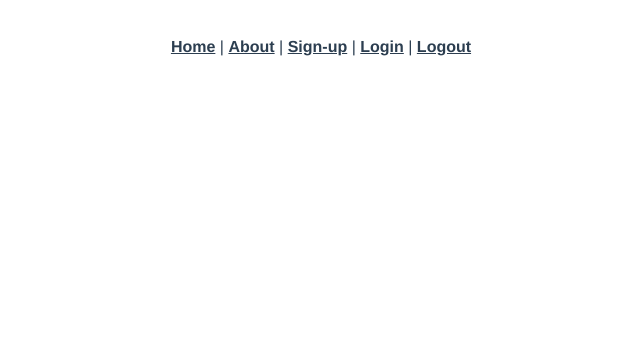
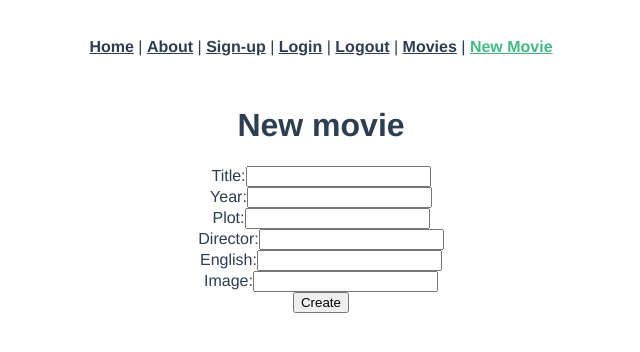
Before and after one commit to charlottemoche/vue-movie-app, a Vue app: page /movies/new in a window 1280 px wide. Shown: the top 352 px of the page, without its empty margins (319-959 px from the left). Built offline with nearby package versions, Linux system fonts and the light colour scheme.

Commit message:
adds restful routes

```diff
--- a/src/App.vue
+++ b/src/App.vue
@@ -10,12 +10,19 @@
       <router-link to="/login">Login</router-link>
       |
       <router-link to="/logout">Logout</router-link>
+      |
+      <router-link to="/movies">Movies</router-link>
+      |
+      <router-link to="/movies/new">New Movie</router-link>
     </div>
     <router-view />
   </div>
 </template>
 
 <style>
+img {
+  width: 250px;
+}
 #app {
   font-family: Avenir, Helvetica, Arial, sans-serif;
   -webkit-font-smoothing: antialiased;
--- a/src/router/index.js
+++ b/src/router/index.js
@@ -4,6 +4,10 @@ import Home from "../views/Home.vue";
 import Signup from "../views/Signup.vue";
 import Login from "../views/Login.vue";
 import Logout from "../views/Logout.vue";
+import MoviesIndex from "../views/MoviesIndex.vue";
+import MoviesNew from "../views/MoviesNew.vue";
+import MoviesShow from "../views/MoviesShow.vue";
+import MoviesEdit from "../views/MoviesEdit.vue";
 
 Vue.use(VueRouter);
 
@@ -36,6 +40,26 @@ const routes = [
     name: "logout",
     component: Logout,
   },
+  {
+    path: "/movies",
+    name: "movies-index",
+    component: MoviesIndex,
+  },
+  {
+    path: "/movies/new",
+    name: "movies-new",
+    component: MoviesNew,
+  },
+  {
+    path: "/movies/:id",
+    name: "movies-show",
+    component: MoviesShow,
+  },
+  {
+    path: "/movies/:id/edit",
+    name: "movies-edit",
+    component: MoviesEdit,
+  },
 ];
 
 const router = new VueRouter({
--- a/src/views/Home.vue
+++ b/src/views/Home.vue
@@ -1,82 +1,5 @@
 <template>
-  <div class="home">
-    <h1>New Movie</h1>
-    <div>
-      <input type="text" v-model="newMovieTitle" placeholder="title" />
-      <br />
-      <br />
-      <input type="text" v-model="newMovieYear" placeholder="year" />
-      <br />
-      <br />
-      <input type="text" v-model="newMoviePlot" placeholder="plot" />
-      <br />
-      <br />
-      <input type="text" v-model="newMovieDirector" placeholder="director" />
-      <br />
-      <br />
-      <input type="text" v-model="newMovieEnglish" placeholder="english" />
-      <br />
-      <br />
-      <input type="text" v-model="newMovieGenres" placeholder="genre" />
-      <br />
-      <br />
-      <button v-on:click="createMovie()">Add a movie</button>
-    </div>
-    <div v-for="movie in movies" v-bind:key="movie.id">
-      <h1>title: {{ movie.title }}</h1>
-      <p>year: {{ movie.year }}</p>
-      <p>plot: {{ movie.plot }}</p>
-      <p>director: {{ movie.director }}</p>
-      <p>english: {{ movie.english }}</p>
-      <p>genre: {{ movie.genres }}</p>
-    </div>
-  </div>
+  <div class="home"></div>
 </template>
+
 <style></style>
-<script>
-import axios from "axios";
-export default {
-  data: function() {
-    return {
-      message: "Movies",
-      movies: [],
-      newMovieTitle: "",
-      newMovieYear: "",
-      newMoviePlot: "",
-      newMovieDirector: "",
-      newMovieEnglish: "",
-      newMovieGenres: "",
-    };
-  },
-  created: function() {
-    this.indexMovies();
-  },
-  methods: {
-    indexMovies: function() {
-      axios.get("/api/movies").then(response => {
-        console.log(response.data);
-        this.movies = response.data;
-      });
-    },
-    createMovie: function() {
-      var params = {
-        title: this.newMovieTitle,
-        year: this.newMovieYear,
-        plot: this.newMoviePlot,
-        director: this.newMovieDirector,
-        english: this.newMovieEnglish,
-        genre: this.newMovieGenres,
-      };
-      axios
-        .post("/api/movies", params)
-        .then(response => {
-          console.log(response.data);
-          this.movies.unshift(response.data);
-        })
-        .catch(error => {
-          console.log(error.response.data.errors);
-        });
-    },
-  },
-};
-</script>
--- a/src/views/Login.vue
+++ b/src/views/Login.vue
@@ -1,5 +1,3 @@
-
-
 <template>
   <div class="login">
     <form v-on:submit.prevent="submit()">
@@ -30,7 +28,7 @@ export default {
     return {
       email: "",
       password: "",
-      errors: []
+      errors: [],
     };
   },
   methods: {
--- /dev/null
+++ b/src/views/MoviesEdit.vue
@@ -0,0 +1,72 @@
+<template>
+  <div class="movies-edit">
+    <form v-on:submit.prevent="updateMovie()">
+      <h1>Edit Movie</h1>
+      <img :src="movie.image" alt="" />
+      <ul>
+        <li class="text-danger" v-for="error in errors" v-bind:key="error">
+          {{ error }}
+        </li>
+      </ul>
+      <div class="form-group">
+        <label>Title: </label>
+        <input type="text" class="form-control" v-model="movie.title" />
+      </div>
+      <div class="form-group">
+        <label>Year: </label>
+        <input type="text" class="form-control" v-model="movie.year" />
+      </div>
+      <div class="form-group">
+        <label>Director: </label>
+        <input type="text" class="form-control" v-model="movie.director" />
+      </div>
+      <div class="form-group">
+        <label>Plot: </label>
+        <input type="text" class="form-control" v-model="movie.plot" />
+      </div>
+      <div class="form-group">
+        <label>English: </label>
+        <input type="text" class="form-control" v-model="movie.english" />
+      </div>
+      <input type="submit" class="btn btn-primary" value="Update" />
+    </form>
+  </div>
+</template>
+
+<script>
+import axios from "axios";
+export default {
+  data: function() {
+    return {
+      movie: {},
+      errors: [],
+    };
+  },
+  created: function() {
+    axios.get(`/api/movies/${this.$route.params.id}`).then(response => {
+      this.movie = response.data;
+      console.log(this.movie);
+    });
+  },
+  methods: {
+    updateMovie: function() {
+      var params = {
+        title: this.movie.title,
+        year: this.movie.year,
+        plot: this.movie.plot,
+        director: this.movie.director,
+        image: this.movie.image,
+      };
+      axios
+        .patch(`/api/movies/${this.movie.id}`, params)
+        .then(response => {
+          console.log(response.data);
+          this.$router.push(`/movies/${this.movie.id}`);
+        })
+        .catch(error => {
+          this.errors = error.response.data.errors;
+        });
+    },
+  },
+};
+</script>
--- /dev/null
+++ b/src/views/MoviesIndex.vue
@@ -0,0 +1,40 @@
+<template>
+  <div class="movies-index">
+    <h2>Movies</h2>
+    <div v-for="movie in movies" v-bind:key="movie.id">
+      <router-link :to="`/movies/${movie.id}`">
+        <img :src="movie.image" alt="" />
+      </router-link>
+      <p>Title: {{ movie.title }}</p>
+      <p>Year: {{ movie.year }}</p>
+      <p>Director: {{ movie.director }}</p>
+      <p>Plot: {{ movie.plot }}</p>
+      <p>English: {{ movie.english }}</p>
+      <br />
+      <router-link :to="`/movies/${movie.id}`"></router-link>
+    </div>
+  </div>
+</template>
+
+<script>
+import axios from "axios";
+export default {
+  data: function() {
+    return {
+      movies: [],
+    };
+  },
+  created: function() {
+    this.indexMovies();
+  },
+
+  methods: {
+    indexMovies: function() {
+      axios.get("/api/movies").then(response => {
+        console.log(response.data);
+        this.movies = response.data;
+      });
+    },
+  },
+};
+</script>
--- /dev/null
+++ b/src/views/MoviesNew.vue
@@ -0,0 +1,76 @@
+<template>
+  <div class="movies-new">
+    <form v-on:submit.prevent="createMovie()">
+      <h1>New movie</h1>
+      <ul>
+        <li class="text-danger" v-for="error in errors" v-bind:key="error">
+          {{ error }}
+        </li>
+      </ul>
+      <div class="form-group">
+        <label>Title:</label>
+        <input type="text" class="form-control" v-model="title" />
+      </div>
+      <div class="form-group">
+        <label>Year:</label>
+        <input type="text" class="form-control" v-model="year" />
+      </div>
+      <div class="form-group">
+        <label>Plot:</label>
+        <input type="text" class="form-control" v-model="plot" />
+      </div>
+      <div class="form-group">
+        <label>Director:</label>
+        <input type="text" class="form-control" v-model="director" />
+      </div>
+      <div class="form-group">
+        <label>English:</label>
+        <input type="text" class="form-control" v-model="english" />
+      </div>
+      <div class="form-group">
+        <label>Image:</label>
+        <input type="text" class="form-control" v-model="image" />
+      </div>
+      <input type="submit" class="btn btn-primary" value="Create" />
+    </form>
+  </div>
+</template>
+
+<script>
+import axios from "axios";
+
+export default {
+  data: function() {
+    return {
+      title: "",
+      year: "",
+      plot: "",
+      director: "",
+      english: "",
+      image: "",
+      errors: [],
+    };
+  },
+  methods: {
+    createMovie: function() {
+      var params = {
+        title: this.title,
+        year: this.year,
+        plot: this.plot,
+        director: this.director,
+        english: this.english,
+        image: this.image,
+      };
+      axios
+        .post("/api/movies", params)
+        .then(response => {
+          console.log(response.data);
+          this.$router.push("/movies");
+        })
+        .catch(error => {
+          this.errors = error.response.data.errors;
+        });
+    },
+  },
+};
+</script>
--- /dev/null
+++ b/src/views/MoviesShow.vue
@@ -0,0 +1,44 @@
+<template>
+  <div class="movies-show">
+    <h1>Title: {{ movie.title }}</h1>
+    <router-link :to="`/movies/${movie.id}/edit`">
+      <button>Edit</button>
+    </router-link>
+    <button v-on:click="destroyMovie()">Delete</button>
+    <br />
+    <br />
+    <img :src="movie.image" alt="" />
+    <p>Year: {{ movie.year }}</p>
+    <p>Director: {{ movie.director }}</p>
+    <p>Plot: {{ movie.plot }}</p>
+    <p>English: {{ movie.english }}</p>
+  </div>
+</template>
+
+<script>
+import axios from "axios";
+
+export default {
+  data: function() {
+    return {
+      movie: {},
+    };
+  },
+  created: function() {
+    axios.get(`/api/movies/${this.$route.params.id}`).then(response => {
+      this.movie = response.data;
+      console.log(this.movie);
+    });
+  },
+  methods: {
+    destroyMovie: function() {
+      if (confirm("Are you sure?")) {
+        axios.delete(`/api/movies/${this.movie.id}`).then(response => {
+          console.log(response.data);
+          this.$router.push("/movies");
+        });
+      }
+    },
+  },
+};
+</script>
```
